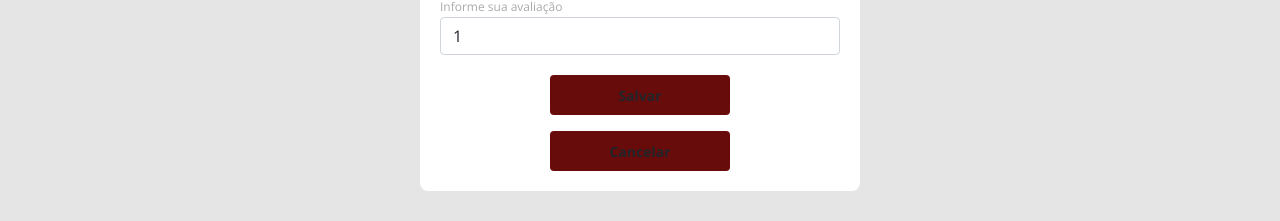
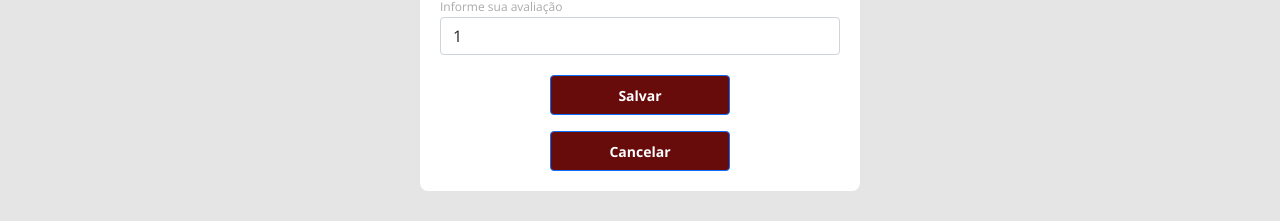
Before and after one commit to BrandonSalim/dsmovie, a React (Create React App) app in the folder frontend/: page /form/1 in a window 1280 px wide. Shown: the part 599-820 px from the top of the page. Built offline with nearby package versions, Linux system fonts and the light colour scheme; no server answers.

Commit message:
First request

```diff
--- a/frontend/package.json
+++ b/frontend/package.json
@@ -12,6 +12,7 @@
     "@types/react-dom": "^18.0.0",
     "@types/react-router-dom": "5.3.2",
     "autoprefixer": "10.4.5",
+    "axios": "0.24.0",
     "bootstrap": "5.1.3",
     "react": "^18.1.0",
     "react-dom": "^18.1.0",
@@ -23,7 +24,7 @@
   "resolutions": {
     "autoprefixer": "10.4.5"
   },
-    "scripts": {
+  "scripts": {
     "start": "react-scripts start",
     "build": "react-scripts build",
     "test": "react-scripts test",
--- a/frontend/src/pages/Form/index.tsx
+++ b/frontend/src/pages/Form/index.tsx
@@ -32,11 +32,11 @@ function Form() {
                         </select>
                     </div>
                     <div className="dsmovie-form-btn-container">
-                        <button type="submit" className="btn dsmovie-btn">Salvar</button>
+                        <button type="submit" className="btn btn-primary dsmovie-btn">Salvar</button>
                     </div>
                 </form >
                 <Link to ="/">
-                <button className="btn dsmovie-btn mt-3">Cancelar</button>
+                <button className="btn btn-primary dsmovie-btn mt-3">Cancelar</button>
                 </Link>
             </div >
         </div >
--- a/frontend/src/pages/Listing/index.tsx
+++ b/frontend/src/pages/Listing/index.tsx
@@ -1,10 +1,19 @@
+import axios from "axios";
 import MovieCard from "components/MovieCard";
 import Pagination from "components/Pagination";
+import { BASE_URL } from "utils/requests";
 
 function Listing() {
+
+
+    axios.get(`${BASE_URL}/movies?size=12&page=0`)
+        .then(response => {
+            console.log(response.data)
+        })
+
+
     return (
         <>
-
             <Pagination />
             <div className="container">
                 <div className="row">
--- /dev/null
+++ b/frontend/src/utils/requests.ts
@@ -0,0 +1 @@
+export const BASE_URL = process.env.REACT_APP_BACKEND_URL?? "http://localhost:8080";
```
Also changed, not shown: frontend/src/types/movie.ts (added, +19 -0 lines), 1 other file (tests, documents, lock files or other folders).
